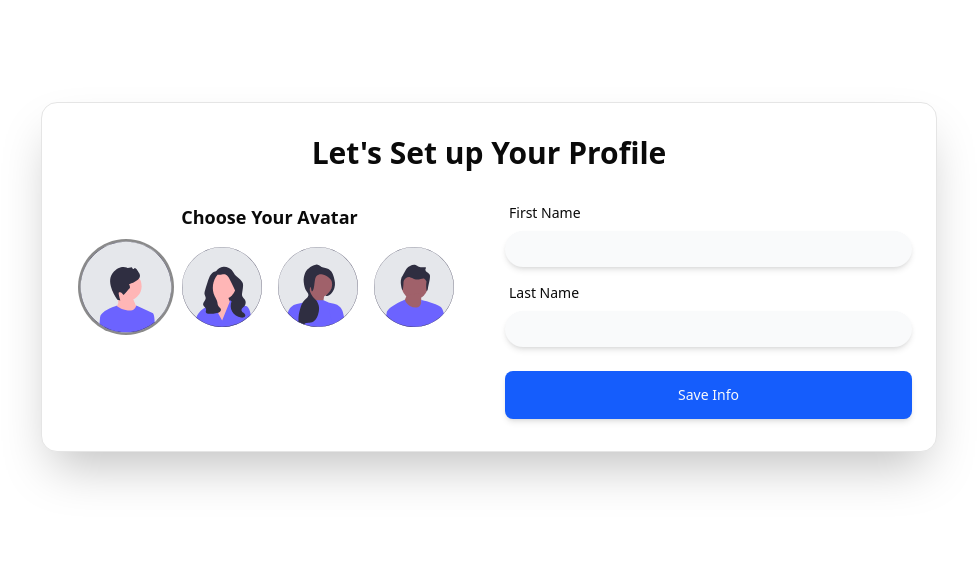
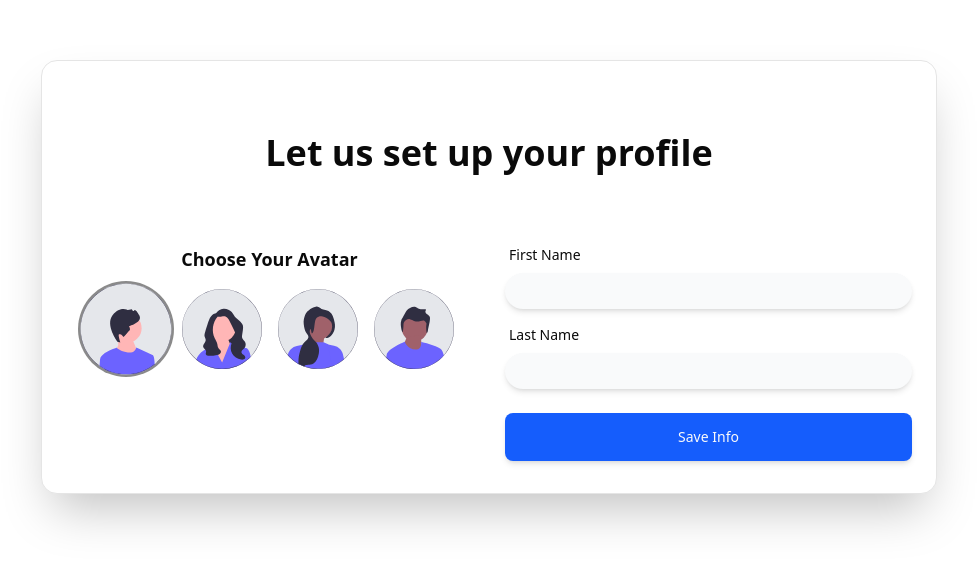
Before and after one commit to Ankit-Gope007/VibeChat, a Next.js app in the folder client/: page /profile in a window 1280 px wide. Shown: the part 123-690 px from the top of the page, without its empty margins (151-1128 px from the left). Built offline with nearby package versions, Linux system fonts and the light colour scheme; sample sign-in values are in the browser's storage.

Commit message:
Update page.js

```diff
--- a/client/src/app/profile/page.js
+++ b/client/src/app/profile/page.js
@@ -159,7 +159,7 @@ const Page = () => {
             <div className='overflow-auto min-h-screen w-full flex items-center justify-center p-4'>
                 <div className='w-full max-w-4xl border rounded-2xl shadow-2xl bg-white'>
                     <div className='text-center py-8 px-4'>
-                        <h1 className='text-3xl font-bold'>Let's Set up Your Profile</h1>
+                        <h1 className='p-10 text-4xl font-bold text-center'>Let us set up your profile</h1>
                     </div>
 
                     <div className='flex flex-col lg:flex-row gap-8 px-6 pb-8'>
```
